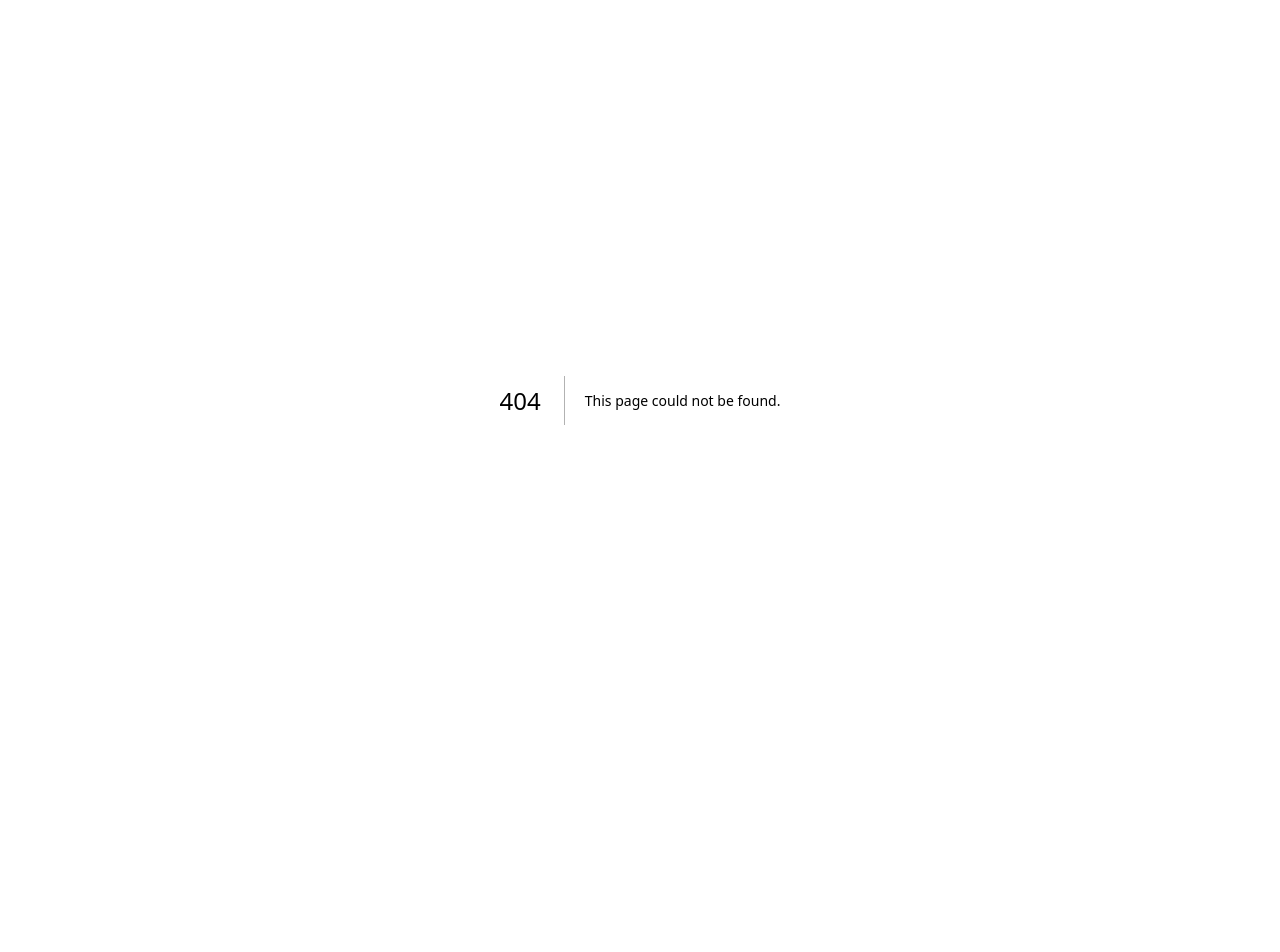
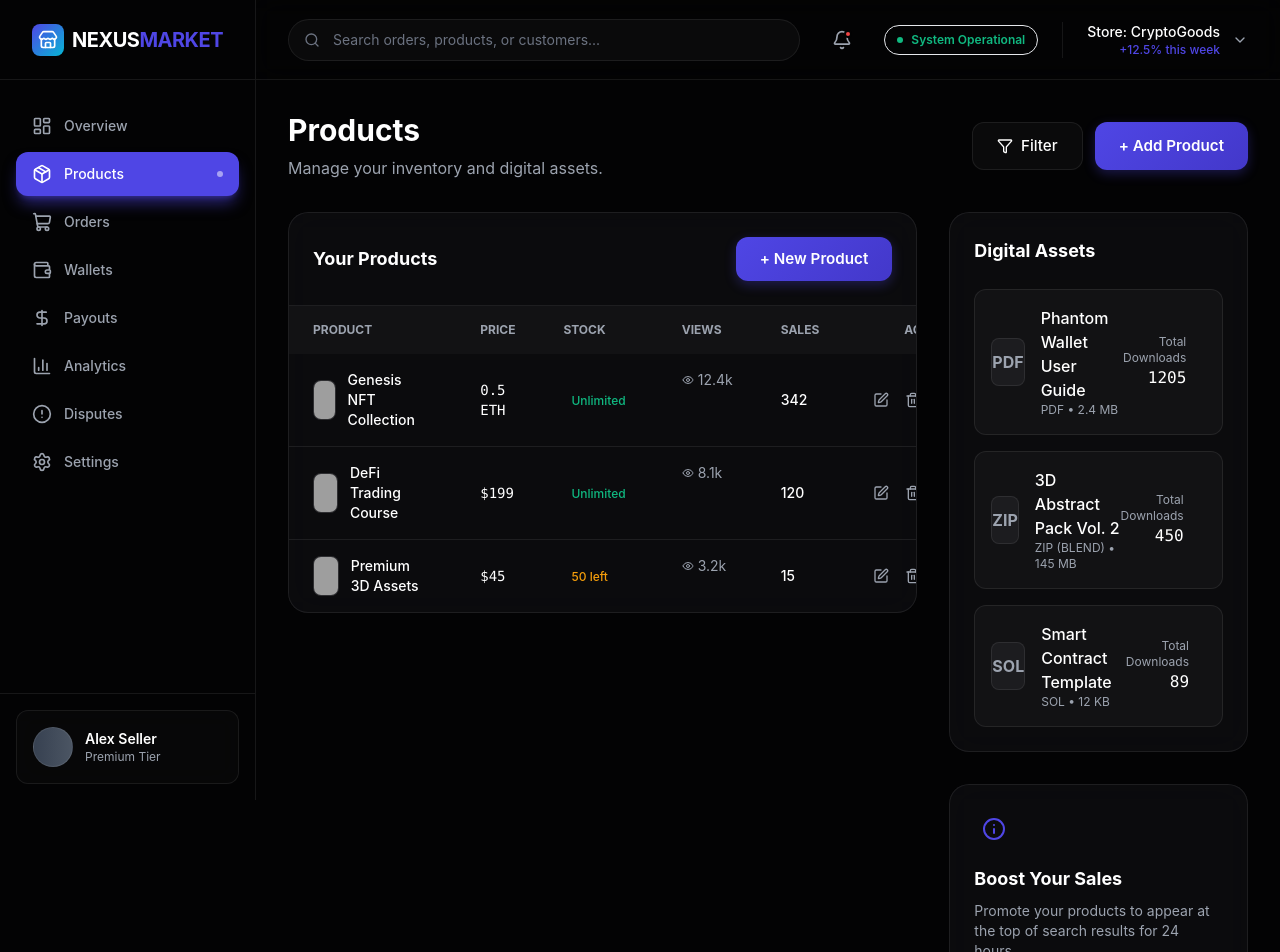
Before and after one commit to Shh12308/market-, a Next.js app: page /seller/products in a window 1280 px wide. Before the commit this address had no page. Shown: the top 952 px of the page. Before the commit the page ends 800 px from the top, so only its background shows below. Built offline with nearby package versions, Linux system fonts and the light colour scheme; grey boxes are pictures that could not be loaded.

Commit message:
Create page.tsx

```diff
--- /dev/null
+++ b/app/seller/products/page.tsx
@@ -0,0 +1,50 @@
+import ProductsTable from '@/components/seller/ProductsTable';
+import DigitalProducts from '@/components/seller/DigitalProducts';
+import Sidebar from '@/components/seller/Sidebar';
+import Header from '@/components/seller/Header';
+import { Filter, SortAsc } from 'lucide-react';
+
+export default function ProductsPage() {
+  return (
+    <div className="flex min-h-screen bg-[var(--background)]">
+      <Sidebar />
+      <div className="flex-1 ml-64">
+        <Header />
+        <main className="p-8">
+          <div className="flex items-center justify-between mb-8">
+            <div>
+              <h1 className="text-3xl font-bold text-white mb-2">Products</h1>
+              <p className="text-[var(--text-muted)]">Manage your inventory and digital assets.</p>
+            </div>
+            <div className="flex gap-3">
+              <button className="secondary-btn flex items-center gap-2">
+                <Filter className="w-4 h-4" /> Filter
+              </button>
+              <button className="primary-btn">
+                + Add Product
+              </button>
+            </div>
+          </div>
+
+          <div className="grid grid-cols-1 xl:grid-cols-3 gap-8">
+            <div className="xl:col-span-2">
+              <ProductsTable />
+            </div>
+            <div className="space-y-8">
+              <DigitalProducts />
+              {/* Promo Card */}
+              <div className="card p-6 bg-gradient-to-br from-[var(--surface)] to-[var(--surface-2)] border border-[var(--border)]">
+                <div className="w-10 h-10 rounded-full bg-[var(--primary)]/10 flex items-center justify-center text-[var(--primary)] mb-4">
+                  <svg xmlns="http://www.w3.org/2000/svg" width="24" height="24" viewBox="0 0 24 24" fill="none" stroke="currentColor" strokeWidth="2" strokeLinecap="round" strokeLinejoin="round"><circle cx="12" cy="12" r="10"/><line x1="12" x2="12" y1="16" y2="12"/><line x1="12" x2="12.01" y1="8" y2="8"/></svg>
+                </div>
+                <h3 className="text-lg font-bold text-white mb-2">Boost Your Sales</h3>
+                <p className="text-sm text-[var(--text-muted)] mb-4">Promote your products to appear at the top of search results for 24 hours.</p>
+                <button className="w-full secondary-btn text-sm">Start Promotion</button>
+              </div>
+            </div>
+          </div>
+        </main>
+      </div>
+    </div>
+  );
+}
```
